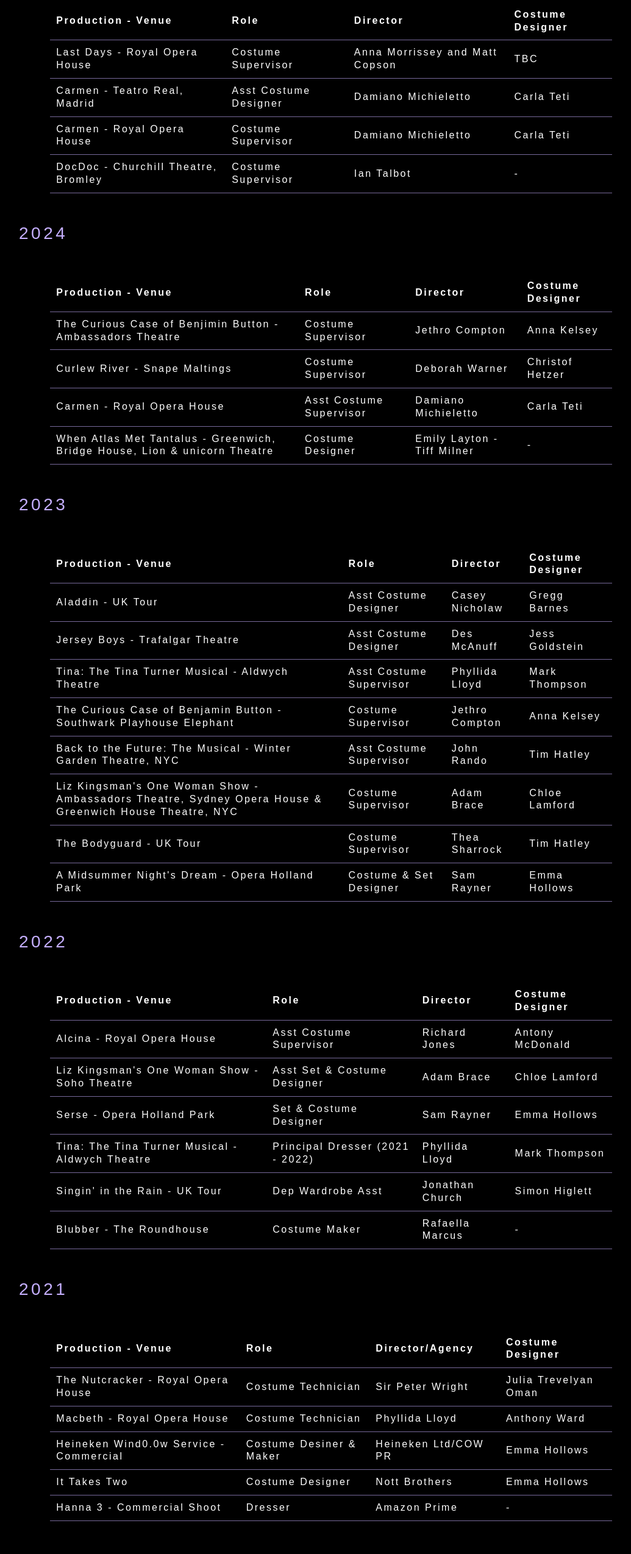
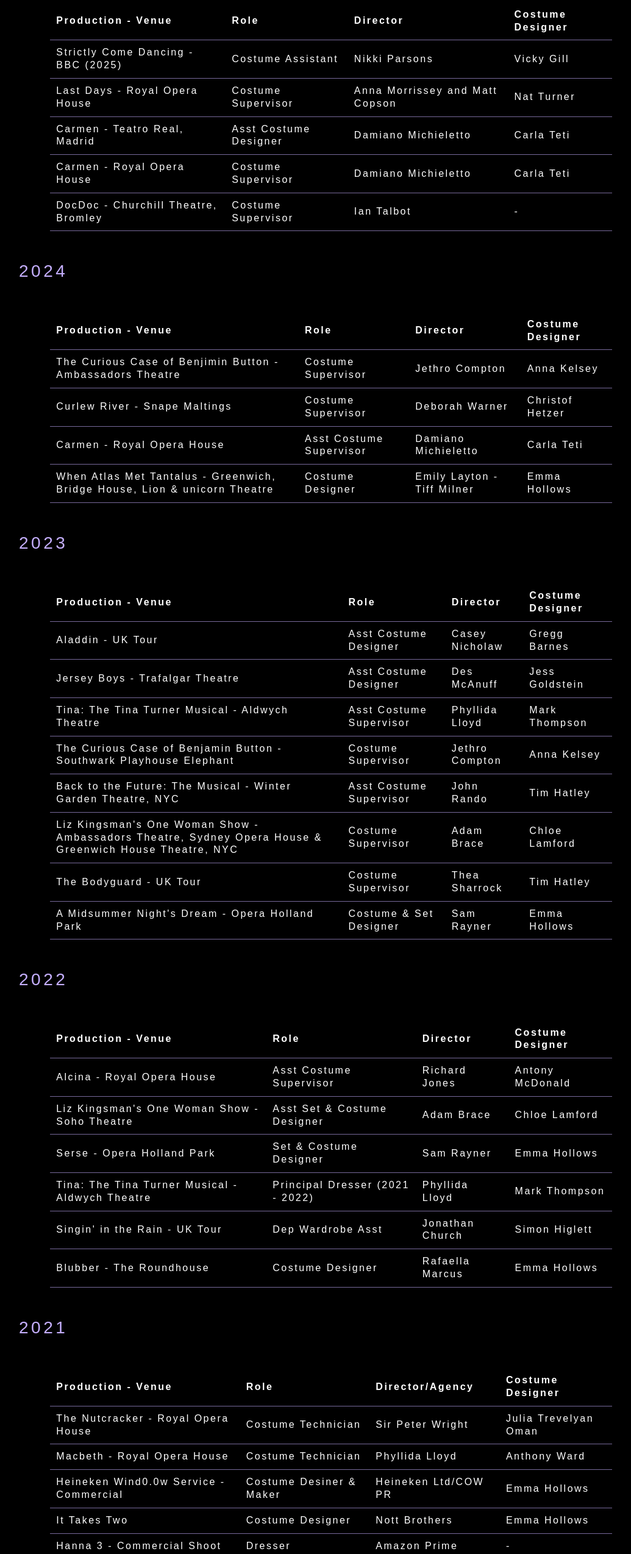
Before and after one commit to curveservices/emma-hollows-design, a React (Vite) app: page /about-me in a window 1280 px wide. Shown: the part 1633-4182 px from the top of the page at 61% size, without its empty margins (97-1132 px from the left). Built offline with nearby package versions, Linux system fonts and the light colour scheme.

Commit message:
refactor About page to update work experience details and remove awards section for improved clarity

```diff
--- a/src/pages/about/index.jsx
+++ b/src/pages/about/index.jsx
@@ -112,10 +112,18 @@ const About = () => {
             </thead>
             <tbody>
               <tr>
+                <td>Strictly Come Dancing - BBC (2025)</td>
+                <td>Costume Assistant</td>
+                <td>Nikki Parsons</td>
+                <td>Vicky Gill</td>
+              </tr>
+            </tbody>
+            <tbody>
+              <tr>
                 <td>Last Days - Royal Opera House</td>
                 <td>Costume Supervisor</td>
                 <td>Anna Morrissey and Matt Copson</td>
-                <td>TBC</td>
+                <td>Nat Turner</td>
               </tr>
             </tbody>
             <tbody>
@@ -180,7 +188,7 @@ const About = () => {
                 </td>
                 <td>Costume Designer</td>
                 <td>Emily Layton - Tiff Milner</td>
-                <td>-</td>
+                <td>Emma Hollows</td>
               </tr>
             </tbody>
           </table>
@@ -302,9 +310,9 @@ const About = () => {
               </tr>
               <tr>
                 <td>Blubber - The Roundhouse</td>
-                <td>Costume Maker</td>
+                <td>Costume Designer</td>
                 <td>Rafaella Marcus</td>
-                <td>-</td>
+                <td>Emma Hollows</td>
               </tr>
             </tbody>
           </table>
@@ -356,33 +364,6 @@ const About = () => {
           </table>
         </div>
 
-        <div className="subtitle">Awards and Distinctions</div>
-        <ul>
-          <li>Augusta Savage Gallery Outhreach Exhibition 2020</li>
-          <li>
-            University of Massachusetts Amherst Department of Theatre Travel
-            Grant 2020
-          </li>
-          <li>University of Massachusetts Amhurst Arts Council Grant 2019</li>
-          <li>
-            University of Massachusetts Amhurst Graduate School Dissertation
-            Research Grant 2019
-          </li>
-          <li>
-            University of Massachusetts Amhurst College of Humanities and Fine
-            Arts Grant 2019
-          </li>
-          <li>
-            University of Massachusetts Amhurst Department of Theatre Travel
-            Grant 1029
-          </li>
-          <li>
-            University of Massachusetts Amhurst Department of Theatre Travel
-            Grant 2018
-          </li>
-          <li>The Mary Euphrasia Mosley Fund 2014</li>
-          <li>Homerton College Research Grant 2014</li>
-        </ul>
 
         <div className="subtitle">Education</div>
         <div className="cv-table-wrapper">
```
